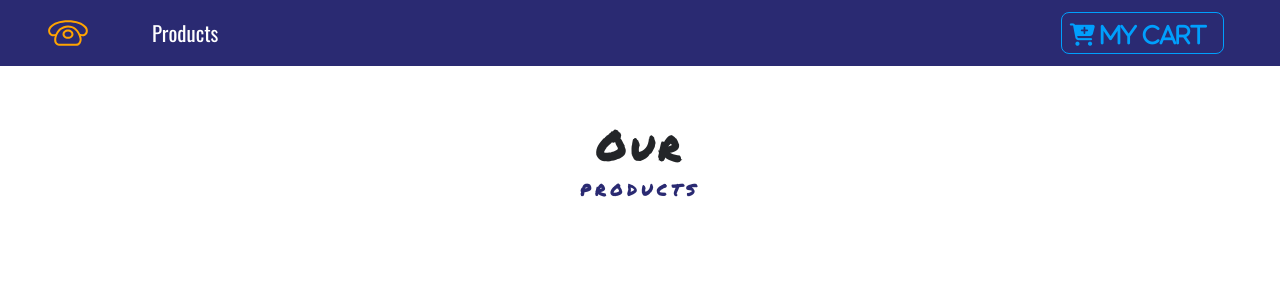
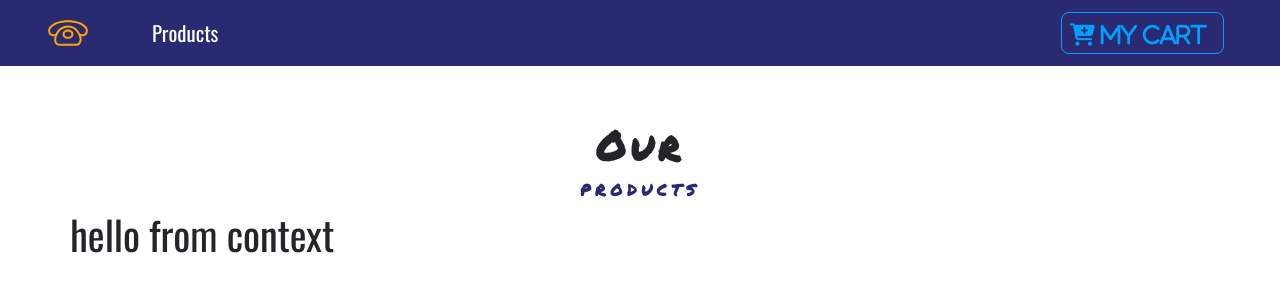
Before and after one commit to iaditya/react-mobile-cart, a React (Create React App) app: page / in a window 1280 px wide. Shown: the top 300 px of the page. Built offline with nearby package versions, Linux system fonts and the light colour scheme.

Commit message:
into to context API

```diff
--- a/src/App.js
+++ b/src/App.js
@@ -1,4 +1,4 @@
-import React from 'react';
+import React, { Component } from 'react';
 import { Switch, Route } from 'react-router-dom';
 import './App.css';
 import 'bootstrap/dist/css/bootstrap.min.css';
@@ -8,8 +8,9 @@ import Details from './components/Details';
 import Cart from './components/Cart';
 import Default from './components/Default';
 
-function App() {
+class App extends Component {
 
+  render() {
     return (
       <React.Fragment>
         <Navbar />
@@ -23,5 +24,6 @@ function App() {
       </React.Fragment>
     );
   }
+}
 
 export default App;
--- a/src/components/ProductList.js
+++ b/src/components/ProductList.js
@@ -1,14 +1,17 @@
 import React, { Component } from 'react';
 import Product from './Product';
 import Title from './Title';
+import { storeProducts } from '../data';
+import { ProductConsumer } from '../context';
 
 export default class ProductList extends Component {
 
     state = {
-        Products: []
+        products: storeProducts
     }
 
     render() {
+        console.log(this.state.products);
         return (
             <React.Fragment>
                 {/* <Product /> */}
@@ -16,7 +19,11 @@ export default class ProductList extends Component {
                     <div className="container">
                         <Title name="our" title="products" />
                         <div className="row">
-
+                            <ProductConsumer>
+                                {(hello) => {
+                                    return <h1>{hello}</h1>
+                                }}
+                            </ProductConsumer>
                         </div>
                     </div>
                 </div>
--- /dev/null
+++ b/src/context.js
@@ -0,0 +1,18 @@
+import React, { Component } from 'react'
+
+const ProductContext = React.createContext();  // whenever creates, it comes with 2 components -> "Provider" & "Consumer"
+
+class ProductProvider extends Component {
+    render() {
+        return (
+            <ProductContext.Provider value="hello from context">
+                {this.props.children}
+            </ProductContext.Provider>
+        )
+    }
+}
+
+
+const ProductConsumer = ProductContext.Consumer;
+
+export {ProductProvider, ProductConsumer};
--- a/src/index.js
+++ b/src/index.js
@@ -3,12 +3,15 @@ import ReactDOM from 'react-dom';
 import './index.css';
 import App from './App';
 import { BrowserRouter as Router } from 'react-router-dom';
+import { ProductProvider } from './context';
 import * as serviceWorker from './serviceWorker';
 
 ReactDOM.render(
-    <Router>
-        <App />
-    </Router>,
+    <ProductProvider>
+        <Router>
+            <App />
+        </Router>
+    </ProductProvider>,
     document.getElementById('root')
 );
 
```
Lines whose indentation alone changed are shown as unchanged.
